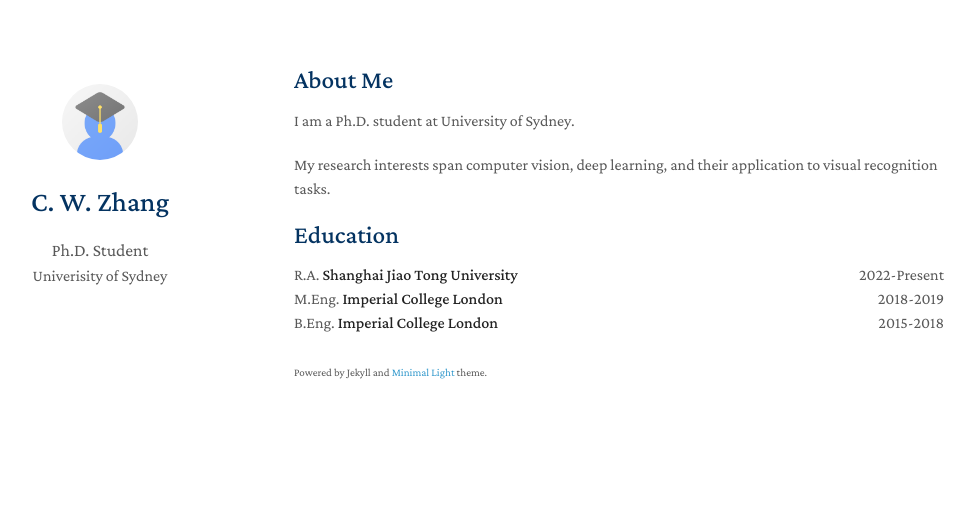
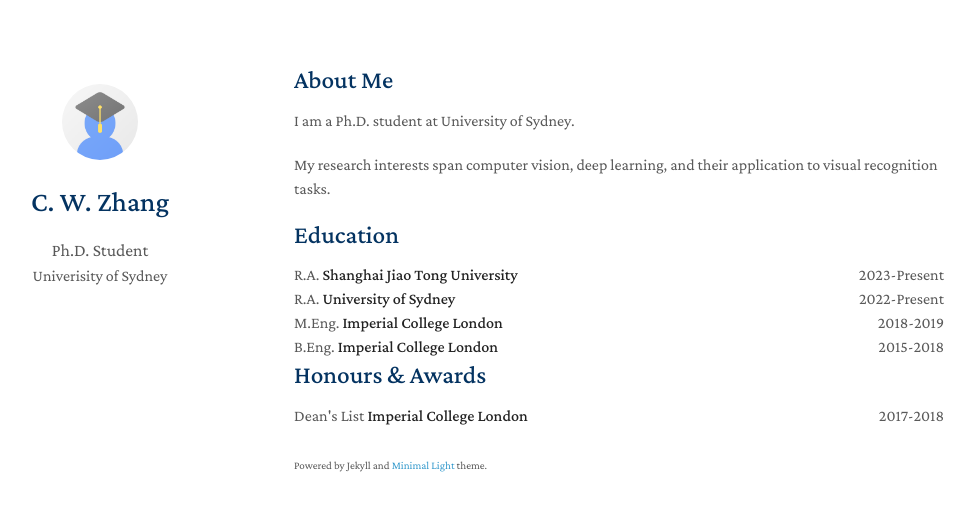
Before and after one commit to charmeleonz/charmeleonz.github.io, a Jekyll site: the page built from index.md, in a window 1280 px wide. Shown: the top 511 px of the page, without its empty margins (176-1151 px from the left). Built offline with Jekyll 4.4.1, drawn with Linux system fonts in a browser that asks for light colours; nearby versions of some CDN libraries; a style sheet for code colours, icons or effects is not loaded; our own code applies the rules of GitHub Pages for plain Markdown files.

Commit message:
Update education.md

```diff
--- a/_includes/education.md
+++ b/_includes/education.md
@@ -2,6 +2,11 @@
 
 <div style="display: flex; justify-content: space-between;">
     <div>R.A. <strong>Shanghai Jiao Tong University</strong> </div>
+    <div style="text-align: right;">2023-Present</div>
+</div>
+
+<div style="display: flex; justify-content: space-between;">
+    <div>R.A. <strong>University of Sydney</strong> </div>
     <div style="text-align: right;">2022-Present</div>
 </div>
 
@@ -14,3 +19,9 @@
     <div>B.Eng. <strong> Imperial College London</strong> </div>
     <div style="text-align: right;">2015-2018</div>
 </div>
+
+## Honours & Awards
+<div style="display: flex; justify-content: space-between;">
+    <div>Dean's List <strong> Imperial College London</strong> </div>
+    <div style="text-align: right;">2017-2018</div>
+</div>
```
